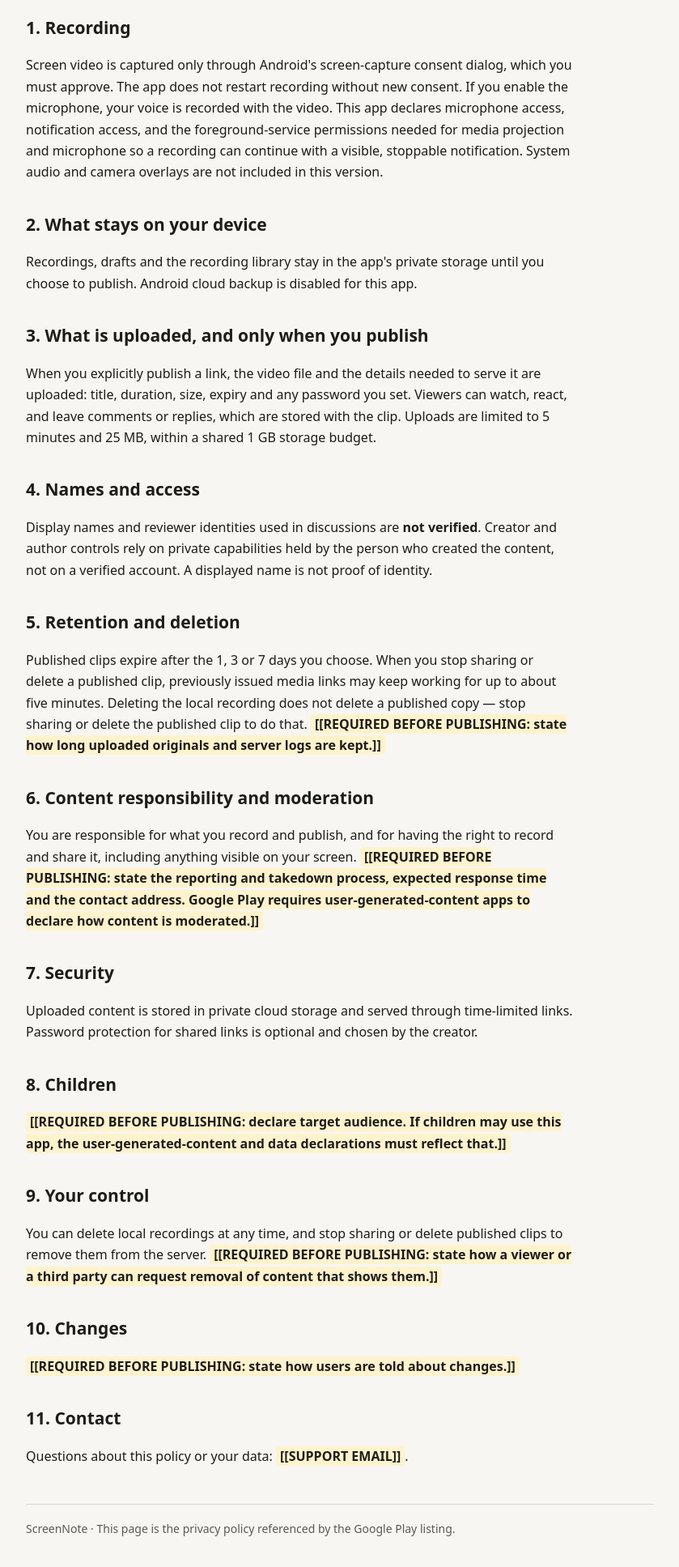
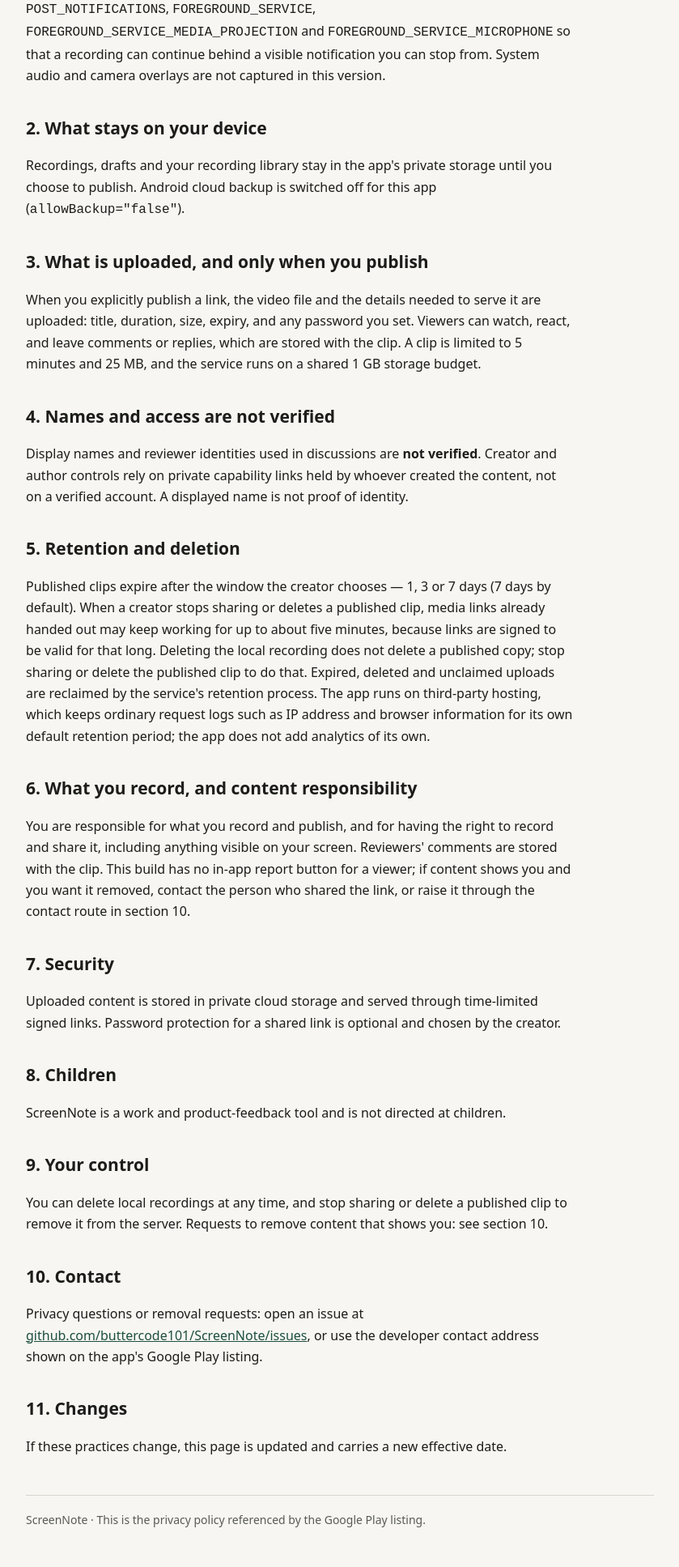
Before and after one commit to buttercode101/ScreenNote, a website: page public/privacy.html in a window 1280 px wide. Shown: the part 413-2348 px from the top of the page at 81% size, without its empty margins (220-1059 px from the left). Drawn offline with Linux system fonts and the light colour scheme.

Commit message:
Complete the privacy policy with verified values (no placeholders)
Every owner-only placeholder is gone because every statement is now grounded in
something checkable:

- Package ids, allowBackup=false, and the exact permission list come from the
  Android manifests in this repository.
- The 'no analytics, crash-reporting or advertising component' statement was
  checked against the packaged build's dependencies and bundled assets, not assumed.
- The payment providers named (Yoco, PayFast) are the only hosts the app accepts
  for an invoice checkout link, read from the link-validation code.
- ScreenNote's limits (5 minutes, 25 MB, 1 GB budget, 1/3/7-day expiry, and the
  five-minute signed-link lifetime) are read from its own rules and signing code.
- Contact is the repository issue tracker, which is public with issues enabled,
  plus the Play listing's developer contact. No support address is invented.

Play requires the policy URL; the registered developer email is a separate Play
Console field and is left for the owner, as is the publisher identity.

```diff
--- a/public/privacy.html
+++ b/public/privacy.html
@@ -3,40 +3,50 @@
 <head>
 <meta charset="utf-8">
 <meta name="viewport" content="width=device-width,initial-scale=1">
-<meta name="robots" content="noindex">
 <title>Privacy policy | ScreenNote</title>
-<style>*{box-sizing:border-box}body{margin:0;background:#f7f6f2;color:#1c1c1a;font:16px/1.65 system-ui,-apple-system,Segoe UI,sans-serif}main{max-width:820px;margin:auto;padding:32px 22px 72px}a{color:#1d4f3f}h1{font-size:clamp(28px,5vw,42px);line-height:1.15;letter-spacing:-.5px;margin:0 0 8px}h2{font-size:21px;margin:34px 0 8px}h3{font-size:17px;margin:22px 0 6px}p,li{max-width:74ch}nav{display:flex;gap:16px;flex-wrap:wrap;margin-bottom:26px;font-size:15px}.draft{border-left:4px solid #a3341f;background:#fbeae7;padding:14px 16px;margin:0 0 26px}.draft strong{display:block;margin-bottom:4px}.fill{background:#fff3cd;padding:1px 5px;border-radius:3px;font-weight:600}footer{margin-top:46px;padding-top:18px;border-top:1px solid #d8d5cc;font-size:14px;color:#5a5a55}</style>
+<style>*{box-sizing:border-box}body{margin:0;background:#f7f6f2;color:#1c1c1a;font:16px/1.65 system-ui,-apple-system,Segoe UI,sans-serif}main{max-width:820px;margin:auto;padding:32px 22px 72px}a{color:#1d4f3f}h1{font-size:clamp(28px,5vw,42px);line-height:1.15;letter-spacing:-.5px;margin:0 0 8px}h2{font-size:21px;margin:34px 0 8px}p,li{max-width:74ch}nav{display:flex;gap:16px;flex-wrap:wrap;margin-bottom:26px;font-size:15px}footer{margin-top:46px;padding-top:18px;border-top:1px solid #d8d5cc;font-size:14px;color:#5a5a55}.meta{color:#4a4a46}</style>
 </head>
 <body>
 <main>
 <nav><a href="/">Back to the app</a></nav>
 <h1>Privacy policy</h1>
-<p><strong>ScreenNote</strong> — record, review and optionally share short screen videos with timestamped discussion.</p>
-<p>Publisher: <span class="fill">[[PUBLISHER NAME]]</span> · Support: <span class="fill">[[SUPPORT EMAIL]]</span> · Effective: <span class="fill">[[DATE]]</span></p>
-<div class="draft"><strong>DRAFT — not ready to publish.</strong>Highlighted fields must be completed by the app owner before this page is used as the Google Play privacy policy URL. No publisher, support address or retention contact may be inferred or invented.</div>
+<p><strong>ScreenNote</strong> — record, review and optionally share short screen videos with timestamped discussion. Android package <code>za.co.buttercode.screennote</code>.</p>
+<p class="meta">Effective 26 October 2026.</p>
+
 <h2>1. Recording</h2>
-<p>Screen video is captured only through Android's screen-capture consent dialog, which you must approve. The app does not restart recording without new consent. If you enable the microphone, your voice is recorded with the video. This app declares microphone access, notification access, and the foreground-service permissions needed for media projection and microphone so a recording can continue with a visible, stoppable notification. System audio and camera overlays are not included in this version.</p>
+<p>Screen video is captured only after you approve Android's screen-capture consent dialog, and recording does not restart without fresh consent. If you switch the microphone on, your voice is recorded with the video. The app declares <code>RECORD_AUDIO</code>, <code>POST_NOTIFICATIONS</code>, <code>FOREGROUND_SERVICE</code>, <code>FOREGROUND_SERVICE_MEDIA_PROJECTION</code> and <code>FOREGROUND_SERVICE_MICROPHONE</code> so that a recording can continue behind a visible notification you can stop from. System audio and camera overlays are not captured in this version.</p>
+
 <h2>2. What stays on your device</h2>
-<p>Recordings, drafts and the recording library stay in the app's private storage until you choose to publish. Android cloud backup is disabled for this app.</p>
+<p>Recordings, drafts and your recording library stay in the app's private storage until you choose to publish. Android cloud backup is switched off for this app (<code>allowBackup="false"</code>).</p>
+
 <h2>3. What is uploaded, and only when you publish</h2>
-<p>When you explicitly publish a link, the video file and the details needed to serve it are uploaded: title, duration, size, expiry and any password you set. Viewers can watch, react, and leave comments or replies, which are stored with the clip. Uploads are limited to 5 minutes and 25 MB, within a shared 1 GB storage budget.</p>
-<h2>4. Names and access</h2>
-<p>Display names and reviewer identities used in discussions are <strong>not verified</strong>. Creator and author controls rely on private capabilities held by the person who created the content, not on a verified account. A displayed name is not proof of identity.</p>
+<p>When you explicitly publish a link, the video file and the details needed to serve it are uploaded: title, duration, size, expiry, and any password you set. Viewers can watch, react, and leave comments or replies, which are stored with the clip. A clip is limited to 5 minutes and 25 MB, and the service runs on a shared 1 GB storage budget.</p>
+
+<h2>4. Names and access are not verified</h2>
+<p>Display names and reviewer identities used in discussions are <strong>not verified</strong>. Creator and author controls rely on private capability links held by whoever created the content, not on a verified account. A displayed name is not proof of identity.</p>
+
 <h2>5. Retention and deletion</h2>
-<p>Published clips expire after the 1, 3 or 7 days you choose. When you stop sharing or delete a published clip, previously issued media links may keep working for up to about five minutes. Deleting the local recording does not delete a published copy — stop sharing or delete the published clip to do that. <span class="fill">[[REQUIRED BEFORE PUBLISHING: state how long uploaded originals and server logs are kept.]]</span></p>
-<h2>6. Content responsibility and moderation</h2>
-<p>You are responsible for what you record and publish, and for having the right to record and share it, including anything visible on your screen. <span class="fill">[[REQUIRED BEFORE PUBLISHING: state the reporting and takedown process, expected response time and the contact address. Google Play requires user-generated-content apps to declare how content is moderated.]]</span></p>
+<p>Published clips expire after the window the creator chooses — 1, 3 or 7 days (7 days by default). When a creator stops sharing or deletes a published clip, media links already handed out may keep working for up to about five minutes, because links are signed to be valid for that long. Deleting the local recording does not delete a published copy; stop sharing or delete the published clip to do that. Expired, deleted and unclaimed uploads are reclaimed by the service's retention process. The app runs on third-party hosting, which keeps ordinary request logs such as IP address and browser information for its own default retention period; the app does not add analytics of its own.</p>
+
+<h2>6. What you record, and content responsibility</h2>
+<p>You are responsible for what you record and publish, and for having the right to record and share it, including anything visible on your screen. Reviewers' comments are stored with the clip. This build has no in-app report button for a viewer; if content shows you and you want it removed, contact the person who shared the link, or raise it through the contact route in section 10.</p>
+
 <h2>7. Security</h2>
-<p>Uploaded content is stored in private cloud storage and served through time-limited links. Password protection for shared links is optional and chosen by the creator.</p>
+<p>Uploaded content is stored in private cloud storage and served through time-limited signed links. Password protection for a shared link is optional and chosen by the creator.</p>
+
 <h2>8. Children</h2>
-<p><span class="fill">[[REQUIRED BEFORE PUBLISHING: declare target audience. If children may use this app, the user-generated-content and data declarations must reflect that.]]</span></p>
+<p>ScreenNote is a work and product-feedback tool and is not directed at children.</p>
+
 <h2>9. Your control</h2>
-<p>You can delete local recordings at any time, and stop sharing or delete published clips to remove them from the server. <span class="fill">[[REQUIRED BEFORE PUBLISHING: state how a viewer or a third party can request removal of content that shows them.]]</span></p>
-<h2>10. Changes</h2>
-<p><span class="fill">[[REQUIRED BEFORE PUBLISHING: state how users are told about changes.]]</span></p>
-<h2>11. Contact</h2>
-<p>Questions about this policy or your data: <span class="fill">[[SUPPORT EMAIL]]</span>.</p>
-<footer>ScreenNote · This page is the privacy policy referenced by the Google Play listing.</footer>
+<p>You can delete local recordings at any time, and stop sharing or delete a published clip to remove it from the server. Requests to remove content that shows you: see section 10.</p>
+
+<h2>10. Contact</h2>
+<p>Privacy questions or removal requests: open an issue at <a href="https://github.com/buttercode101/ScreenNote/issues">github.com/buttercode101/ScreenNote/issues</a>, or use the developer contact address shown on the app's Google Play listing.</p>
+
+<h2>11. Changes</h2>
+<p>If these practices change, this page is updated and carries a new effective date.</p>
+
+<footer>ScreenNote · This is the privacy policy referenced by the Google Play listing.</footer>
 </main>
 </body>
 </html>
```
